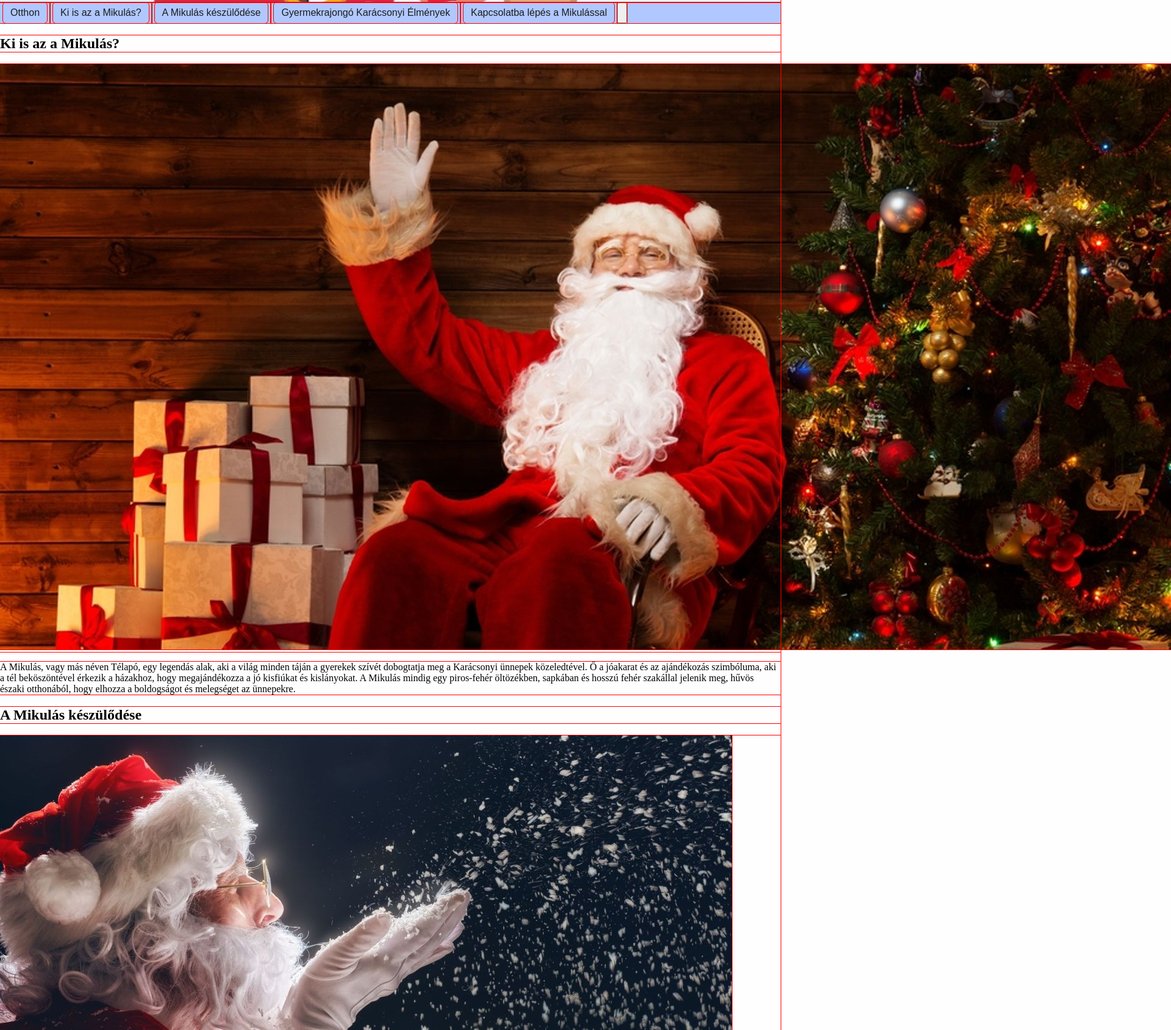
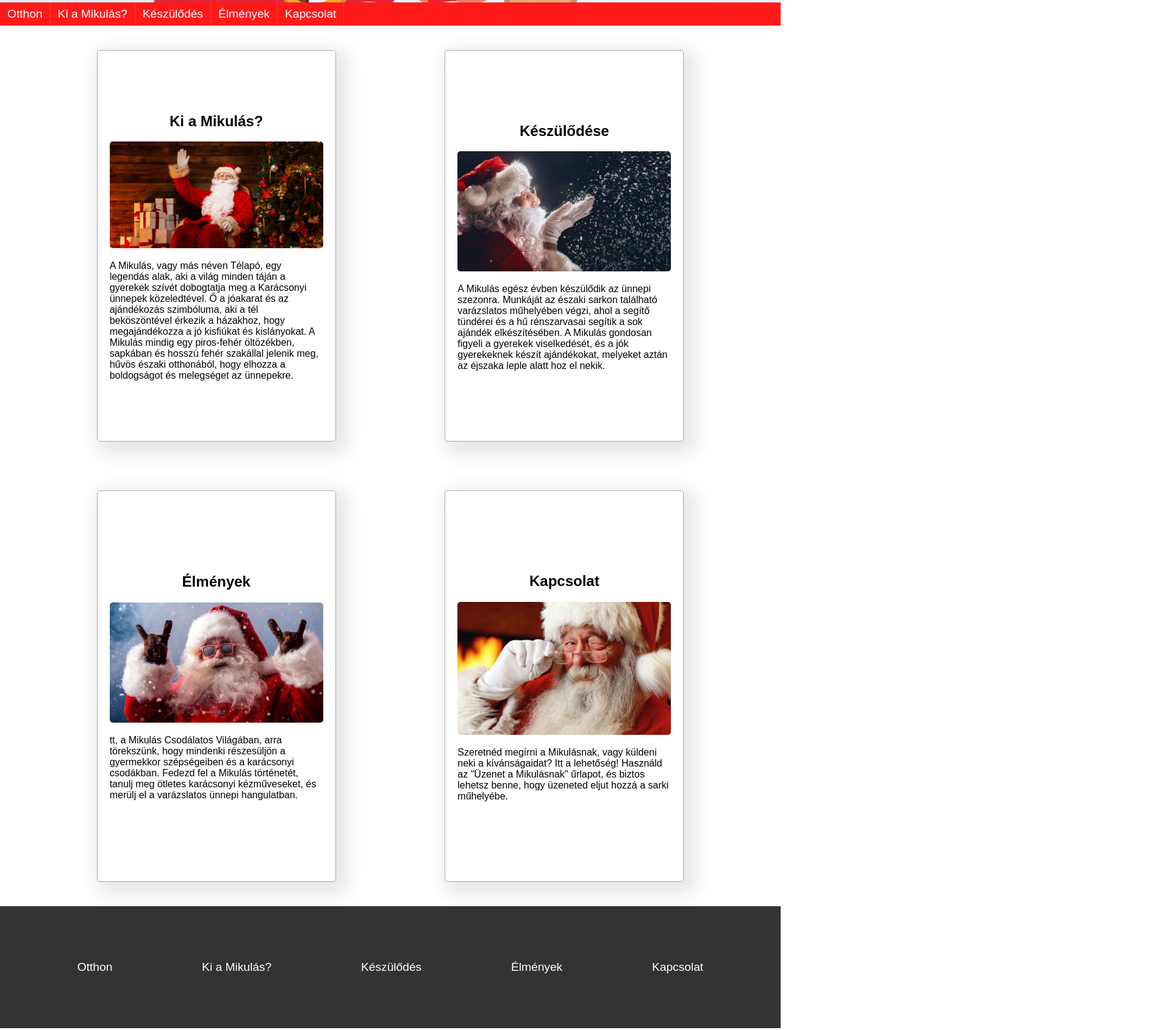
Before and after one commit to lnaron1/mikulastortenete, a plain HTML site: page index.html in a window 1280 px wide. Shown: the part 196-1885 px from the top of the page at 61% size, 1920 px wide, since content can reach past the window. Drawn offline with Linux system fonts and the light colour scheme; a web font is replaced by a local one.

Commit message:
dsvvssvd
vsddsvdc

```diff
--- a/css/style.css
+++ b/css/style.css
@@ -1,8 +1,8 @@
 @import url('https://fonts.googleapis.com/css2?family=Hedvig+Letters+Sans&display=swap');
 
-* {
-    outline: 1px solid red;
-}
+    /* * {
+        outline: 1px dashed red;
+    } */
 
 html {
     scroll-behavior: smooth;
@@ -10,11 +10,12 @@ html {
 
 body {
     margin: 0px;
-    background-color: #fefefe;
 }
 
 header {
     height: 200px;
+    font-family: 'Hedvig Letter Sans', sans-serif;
+    color: #1c1c1c;
     display: flex;
     justify-content: center;
     align-items: center;
@@ -22,27 +23,163 @@ header {
     background-position: center;
     background-repeat: no-repeat;
     background-size: cover;
-    color: #1c1c1c;
+}
+
+nav {
+    position: sticky;
+    top: 0;
+    left: 0;
+    background-color: #ff1a1a;
+}
+
+.nav-items {
+    display: flex;
+    justify-content: flex-start;
+    align-items: center;
+    flex-direction: row;
+}
+
+.navbtn {
+    font-family: 'Hedvig Letter Sans', sans-serif;
+    font-size: larger;
+    background-color: transparent;
+    border: none;
+    padding: 8px 12px;
+    color: #fefefe;
+    border-right: 1px solid rgb(255, 53, 53);
+}
+
+.collapse {
+    height: 38px;
+    width: 38px;
+    background-color: transparent;
+    border: none;
+    background-image: url(../svg/menu_FILL0_wght200_GRAD0_opsz24.svg);
+    background-size: 34px;
+    background-position: center;
+    background-repeat: no-repeat;
+    display: none;
+}
+
+.collapse.active {
+    background-image: url(../svg/close_FILL0_wght200_GRAD0_opsz24.svg);
+}
+
+.navbtn:hover {
+    background-color: rgb(255, 53, 53);
+}
+
+.collapsed-nav {
+    width: 100%;
+    height: 0px;
+    overflow: hidden;
+    transition: .3s ease-in-out;
+}
+
+.collapsed-nav.active {
+    height: 190px;
+    transition: .3s ease-in-out;
+}
+
+.collnava {
+    width: 100%;
+}
+
+.collnavbtn {
+    width: 100%;
+    font-family: 'Hedvig Letter Sans', sans-serif;
+    font-size: larger;
+    background-color: transparent;
+    border: none;
+    padding: 8px 0px;
+    color: #fefefe;
+    text-align: center;
+}
+
+.collnavbtn:hover {
+    background-color: rgb(255, 53, 53);
+}
+
+main {
+    display: flex;
+    justify-content: space-evenly;
+    flex-wrap: wrap;
+    align-items: center;
+    flex-direction: row;
+}
+
+.sec1, .sec2, .sec3, .sec4 {
+    display: flex;
+    justify-content: center;
+    align-items: center;
+    flex-direction: column;
+    box-shadow: 10px 10px 30px 10px rgba(0, 0, 0, 0.1);
+    padding: 20px;
+    margin: 40px 20px;
+    border-radius: 5px;
+    border: 1px solid #aaaaaa;
+    width: 350px;
+    height: 600px;
     font-family: 'Hedvig Letter Sans', sans-serif;
 }
 
-nav {
+.img1, .img2, .img3, .img4 {
+    width: 100%;
+    border-radius: 5px;
+}
+
+footer {
+    display: flex;
+    justify-content: center;
+    align-items: center;
+    height: 200px;
+    background-color: #333333;
+}
+
+.footer-items {
     width: 100%;
     display: flex;
-    background-color: #b0c8ff;
+    justify-content: space-evenly;
+    align-items: center;
 }
 
-.navbtn {
-    margin: 0px 5px;
-    padding: 8px 12px;
-    border-radius: 5px;
+.footbtn {
+    padding: 20px;
+    font-size: larger;
+    font-family: 'Hedvig Letter Sans', sans-serif;
     border: none;
+    border-radius: 10px;
     background-color: transparent;
-    font-family: 'Hedvig Letter Sans', sans-serif;
-    color: #1c1c1c;
-    font-size: medium;
+    color: #fefefe;
 }
 
-.collapsednavbar {
-    display: none;
+.footbtn:hover {
+    background-color: #696969;
 }
+
+/* Responsive view */
+
+@media (max-width:750px) {
+    footer {
+        height: auto;
+    }
+
+    .footer-items {
+        flex-direction: column;
+        margin: 10px 0px;
+    }
+}
+
+@media (max-width:600px) {
+    .nav-items {
+        flex-direction: row-reverse;
+    }
+
+    .navbtn {
+        display: none;
+    }
+
+    .collapse {
+        display: block;
+    }
+}
--- a/index.html
+++ b/index.html
@@ -3,72 +3,76 @@
 <head>
     <meta charset="UTF-8">
     <meta name="viewport" content="width=device-width, initial-scale=1.0">
-    <title>A Mikulás</title>
+    <title>Mikulás</title>
     <link rel="stylesheet" href="css/style.css">
-    <link rel="shortcut icon" href="img/letöltés.jpg" type="image/x-icon">
+    <link rel="shortcut icon" href="img/R.jfif" type="image/x-icon">
 </head>
 <body>
 
     <header class="home" id="home">
 
-        <h1 class="headerh1">A Mikulás</h1>
+        <h1 class="logo">A Mikulás</h1>
 
     </header>
-    <nav class="navbar">
-        <a href="#home" class="navbtna"><button class="navbtn">Otthon</button></a>
-        <a href="#sec1" class="navbtna"><button class="navbtn">Ki is az a Mikulás?</button></a>
-        <a href="#sec2" class="navbtna"><button class="navbtn">A Mikulás készülődése</button></a>
-        <a href="#sec3" class="navbtna"><button class="navbtn">Gyermekrajongó Karácsonyi Élmények</button></a>
-        <a href="#sec4" class="navbtna"><button class="navbtn">Kapcsolatba lépés a Mikulással</button></a>
-        <button class="collapse"></button>
-        <div class="collapsednavbar">
-            <a href="#home" class="collapsednavtna"><button class="collapsednavbtn">Otthon</button></a>
-            <a href="#sec1" class="collapsednavbtna"><button class="collapsednavbtn">Ki is az a Mikulás?</button></a>
-            <a href="#sec2" class="collapsednavbtna"><button class="collapsednavbtn">A Mikulás készülődése</button></a>
-            <a href="#sec3" class="collapsednavbtna"><button class="collapsednavbtn">Gyermekrajongó Karácsonyi Élmények</button></a>
-            <a href="#sec4" class="collapsednavbtna"><button class="collapsednavbtn">Kapcsolatba lépés a Mikulással</button></a>
+    <nav>
+
+        <div class="nav-items">
+            <a href="#home" class="nava"><button class="navbtn">Otthon</button></a>
+            <a href="#sec1" class="nava"><button class="navbtn">Ki a Mikulás?</button></a>
+            <a href="#sec2" class="nava"><button class="navbtn">Készülődés</button></a>
+            <a href="#sec3" class="nava"><button class="navbtn">Élmények</button></a>
+            <a href="#sec4" class="nava"><button class="navbtn">Kapcsolat</button></a>
+            <button class="collapse"></button>
         </div>
+        <div class="collapsed-nav">
+            <a href="#home" class="collnava"><button class="collnavbtn">Otthon</button></a>
+            <a href="#sec1" class="collnava"><button class="collnavbtn">Ki a Mikulás?</button></a>
+            <a href="#sec2" class="collnava"><button class="collnavbtn">Készülődés</button></a>
+            <a href="#sec3" class="collnava"><button class="collnavbtn">Élmények</button></a>
+            <a href="#sec4" class="collnava"><button class="collnavbtn">Kapcsolat</button></a>
+        </div>
+
     </nav>
     <main>
 
-        <section class="sec1">
+        <section class="sec1" id="sec1">
 
-            <h1 class="sec1h1">Ki is az a Mikulás?</h1>
+            <h1 class="sec1h1">Ki a Mikulás?</h1>
             <div class="sec1img">
-                <img src="img/00010207.jpg" alt="img" class="img1">
+                <img src="img/00010207.jpg" alt="img1" class="img1">
             </div>
             <p class="sec1txt">
                 A Mikulás, vagy más néven Télapó, egy legendás alak, aki a világ minden táján a gyerekek szívét dobogtatja meg a Karácsonyi ünnepek közeledtével. Ő a jóakarat és az ajándékozás szimbóluma, aki a tél beköszöntével érkezik a házakhoz, hogy megajándékozza a jó kisfiúkat és kislányokat. A Mikulás mindig egy piros-fehér öltözékben, sapkában és hosszú fehér szakállal jelenik meg, hűvös északi otthonából, hogy elhozza a boldogságot és melegséget az ünnepekre.
             </p>
 
         </section>
-        <section class="sec2">
+        <section class="sec2" id="sec2">
 
-            <h1 class="sec2h1">A Mikulás készülődése</h1>
+            <h1 class="sec2h1">Készülődése</h1>
             <div class="sec2img">
-                <img src="img/16c3dac170f14f539d9a60343c01b865.jpg" alt="img" class="img2">
+                <img src="img/16c3dac170f14f539d9a60343c01b865.jpg" alt="img2" class="img2">
             </div>
             <p class="sec2txt">
                 A Mikulás egész évben készülődik az ünnepi szezonra. Munkáját az északi sarkon található varázslatos műhelyében végzi, ahol a segítő tündérei és a hű rénszarvasai segítik a sok ajándék elkészítésében. A Mikulás gondosan figyeli a gyerekek viselkedését, és a jók gyerekeknek készít ajándékokat, melyeket aztán az éjszaka leple alatt hoz el nekik.
             </p>
 
         </section>
-        <section class="sec3">
+        <section class="sec3" id="sec3">
 
-            <h1 class="sec3h1">Gyermekrajongó Karácsonyi Élmények</h1>
+            <h1 class="sec3h1">Élmények</h1>
             <div class="sec3img">
-                <img src="img/funny-santa-claus-devil-horns-hand-devil-horns-hands-wallpaper-preview.jpg" alt="img" class="img3">
+                <img src="img/funny-santa-claus-devil-horns-hand-devil-horns-hands-wallpaper-preview.jpg" alt="img3" class="img3">
             </div>
             <p class="sec3txt">
-                Itt, a Mikulás Csodálatos Világában, arra törekszünk, hogy mindenki részesüljön a gyermekkor szépségeiben és a karácsonyi csodákban. Fedezd fel a Mikulás történetét, tanulj meg ötletes karácsonyi kézműveseket, és merülj el a varázslatos ünnepi hangulatban.
+                tt, a Mikulás Csodálatos Világában, arra törekszünk, hogy mindenki részesüljön a gyermekkor szépségeiben és a karácsonyi csodákban. Fedezd fel a Mikulás történetét, tanulj meg ötletes karácsonyi kézműveseket, és merülj el a varázslatos ünnepi hangulatban.
             </p>
 
         </section>
-        <section class="sec4">
+        <section class="sec4" id="sec4">
 
-            <h1 class="sec4h1">Kapcsolatba lépés a Mikulással</h1>
+            <h1 class="sec4h1">Kapcsolat</h1>
             <div class="sec4img">
-                <img src="img/msHIa58-santa-claus-wallpaper-free.jpg" alt="img" class="img4">
+                <img src="img/msHIa58-santa-claus-wallpaper-free.jpg" alt="img4" class="img4">
             </div>
             <p class="sec4txt">
                 Szeretnéd megírni a Mikulásnak, vagy küldeni neki a kívánságaidat? Itt a lehetőség! Használd az "Üzenet a Mikulásnak" űrlapot, és biztos lehetsz benne, hogy üzeneted eljut hozzá a sarki műhelyébe.
@@ -79,14 +83,15 @@
     </main>
     <footer>
 
-        <a href="#home" class="footerbtna"><button class="footerbtn">Otthon</button></a>
-        <a href="#sec1" class="footerbtna"><button class="footerbtn">Ki is az a Mikulás?</button></a>
-        <a href="#sec2" class="footerbtna"><button class="footerbtn">A Mikulás készülődése</button></a>
-        <a href="#sec3" class="footerbtna"><button class="footerbtn">Gyermekrajongó Karácsonyi Élmények</button></a>
-        <a href="#sec4" class="footerbtna"><button class="footerbtn">Kapcsolatba lépés a Mikulással</button></a>
+        <div class="footer-items">
+            <a href="#home" class="foota"><button class="footbtn">Otthon</button></a>
+            <a href="#sec1" class="foota"><button class="footbtn">Ki a Mikulás?</button></a>
+            <a href="#sec2" class="foota"><button class="footbtn">Készülődés</button></a>
+            <a href="#sec3" class="foota"><button class="footbtn">Élmények</button></a>
+            <a href="#sec4" class="foota"><button class="footbtn">Kapcsolat</button></a>
+        </div>
 
     </footer>
-
     <script src="js/script.js"></script>
 
 </body>
--- a/js/script.js
+++ b/js/script.js
@@ -0,0 +1,7 @@
+const collapse = document.querySelector(".collapse");
+const collnav = document.querySelector(".collapsed-nav");
+
+collapse.addEventListener("click", () => {
+    collapse.classList.toggle("active");
+    collnav.classList.toggle("active");
+});
```
Also changed, not shown: img/R.jfif (added), img/letöltés.jpg (deleted), svg/close_FILL0_wght200_GRAD0_opsz24.svg, svg/menu_FILL0_wght200_GRAD0_opsz24.svg.
